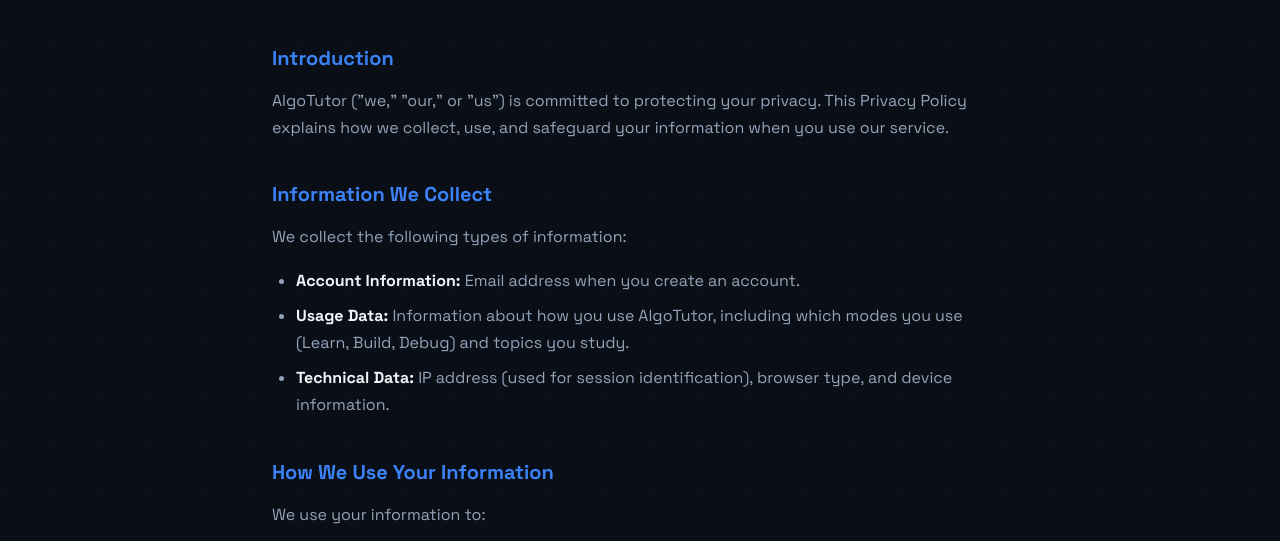
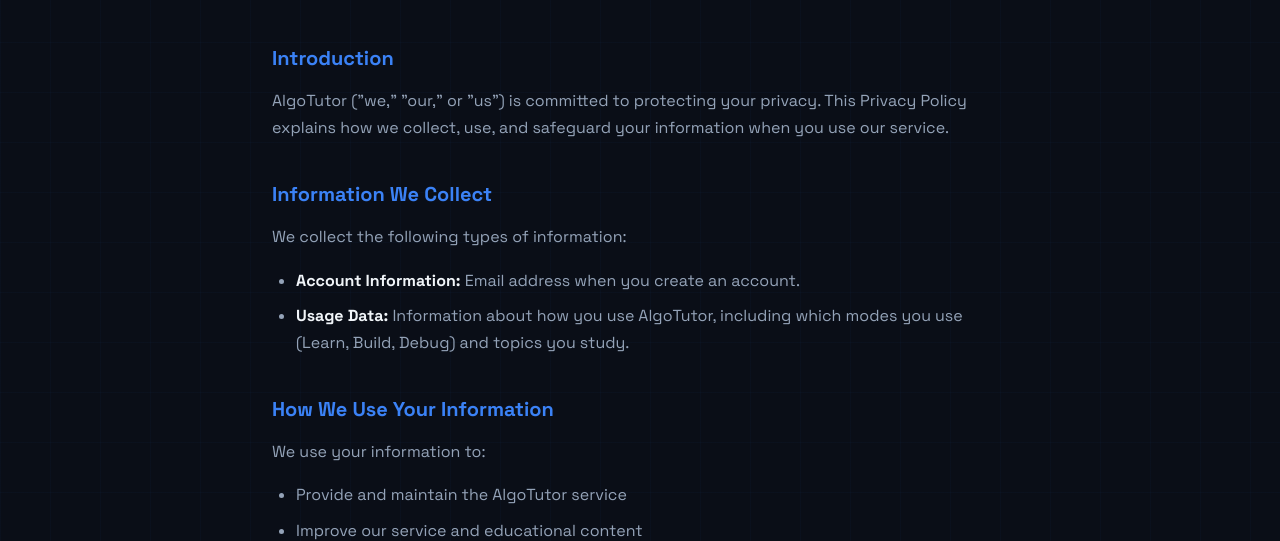
Before and after one commit to Savwangs/AlgoTutor, a website: page web/privacy.html in a window 1280 px wide. Shown: the part 208-749 px from the top of the page. Drawn offline with Linux system fonts and the light colour scheme.

Commit message:
Privacy change

```diff
--- a/web/privacy.html
+++ b/web/privacy.html
@@ -226,7 +226,7 @@
       <ul>
         <li><strong>Account Information:</strong> Email address when you create an account.</li>
         <li><strong>Usage Data:</strong> Information about how you use AlgoTutor, including which modes you use (Learn, Build, Debug) and topics you study.</li>
-        <li><strong>Technical Data:</strong> IP address (used for session identification), browser type, and device information.</li>
+
       </ul>
     </section>
 
```
